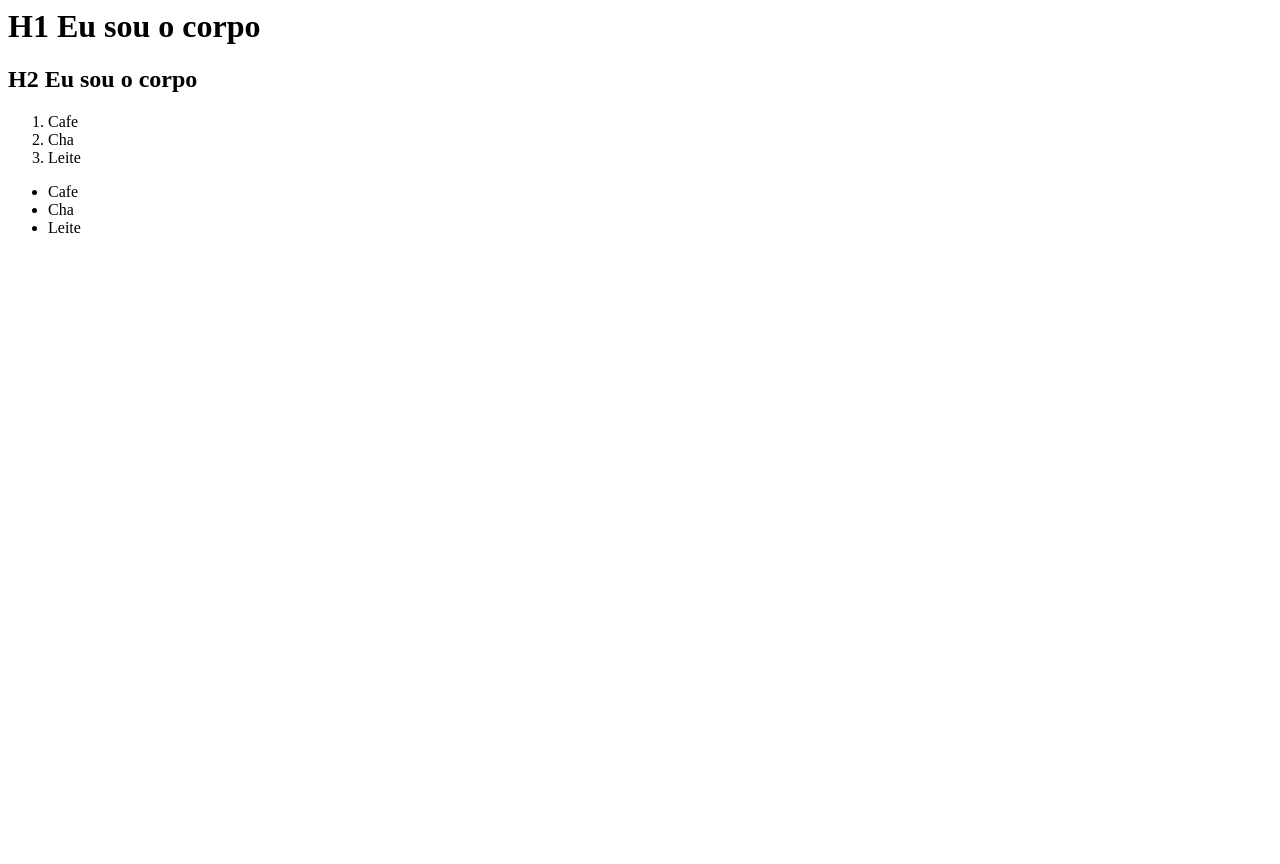
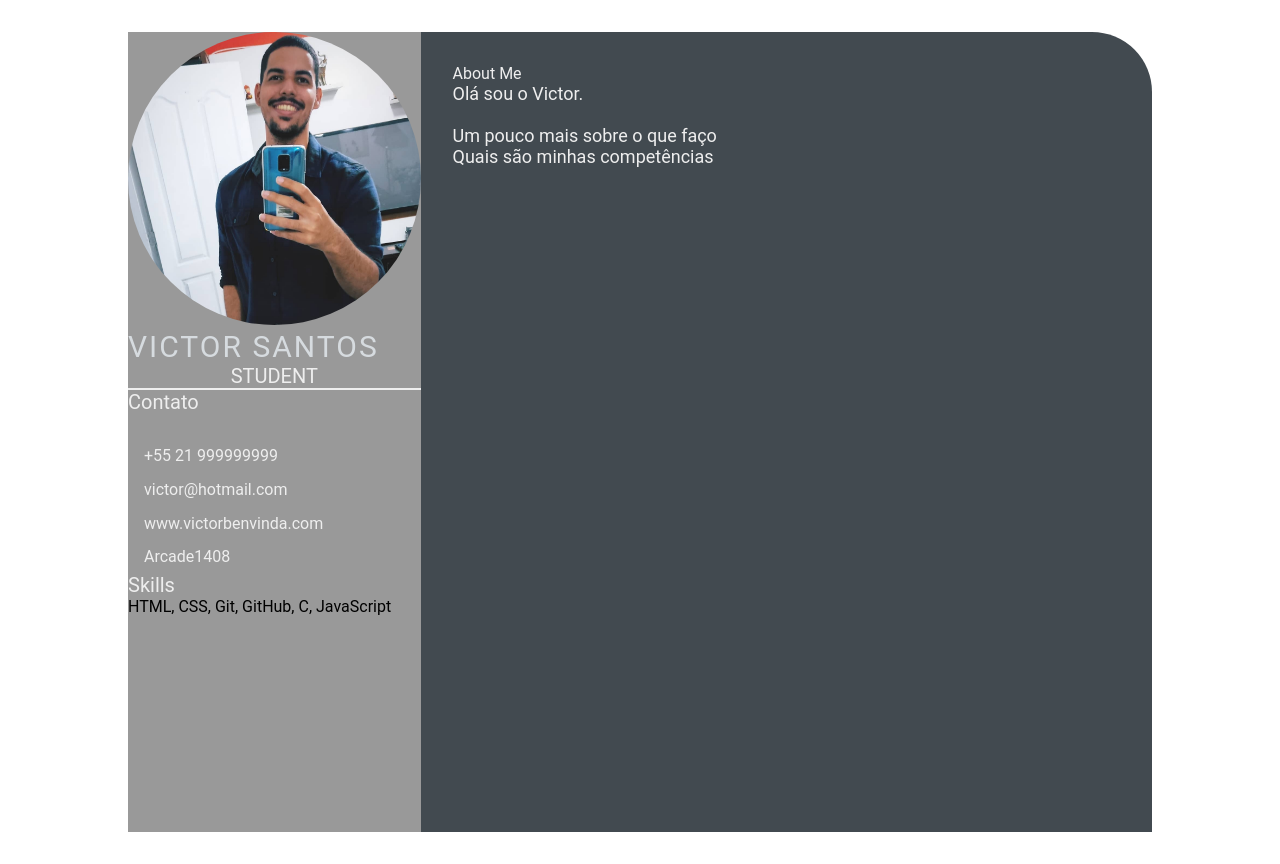
Before and after one commit to Arcade1408/CVjornadadev1408.github.io, a plain HTML site: page index.html in a window 1280 px wide. Before the commit the page ends 800 px from the top, so only its background shows below. Drawn offline with Linux system fonts and the light colour scheme.

Commit message:
Inicio da montagem do curriculo, inserção de foto e estilo com css (#2)

```diff
--- a/index.html
+++ b/index.html
@@ -1,21 +1,53 @@
-<html>
-    <head>
-        <title>
-            Olá, eu sou a cabeça
-        </title>
-    </head>
-    <body>
-        <h1>H1 Eu sou o corpo</h1>
-        <h2>H2 Eu sou o corpo</h2>
-    </body>
-    <ol>
-        <li>Cafe</li>
-        <li>Cha</li>
-        <li>Leite</li>
-    </ol>
-    <ul>
-        <li>Cafe</li>
-        <li>Cha</li>
-        <li>Leite</li>
-    </ul>
+<!DOCTYPE html>
+<html lang="en">
+
+<head>
+    <meta charset="UTF-8">
+    <meta http-equiv="X-UA-Compatible" content="IE=edge">
+    <meta name="viewport" content="width=device-width, initial-scale=1.0">
+    <title>Victor Santos CV</title>
+    <link rel="stylesheet" href="style.css">
+</head>
+<body>
+    <main class="resume-contents">
+        <section class="left-section">
+            <div class="left-section-content">
+                <div class="profile">
+                    <img class="profile-image" src="img/profile-image.jpg" alt="Profile image">
+                    <p class="name">Victor Santos</p>
+                    <p class="profession">Student</p>
+                </div>
+                <div class="contact-info">
+                    <p class="left-title">Contato</p>
+                    <ul>
+                        <li><i class="fa fa-phone"></i>+55 21 999999999</li>
+                        <li><i class="fa fa-envelope"></i>victor@hotmail.com</li>
+                        <li><i class="fa fa-globe"></i>www.victorbenvinda.com</li>
+                        <li><i class="fa fa-github"></i>Arcade1408</li>
+                    </ul>
+                </div>
+                <div class="skills"></div>
+                    <p class="left-title">Skills</p>
+                    <ul>
+                        <li>
+                            <p>HTML, CSS, Git, GitHub, C, JavaScript</p>
+                        </li>
+                    </ul>
+            </div>
+        </section>
+        <section class="right-section">
+            <div class="right-section-contents">
+                <section class="about gap">
+                    <div class="right-title">About Me</div>
+                    <p class="about-me-contents">
+                        Olá sou o Victor.<br>
+                        <br> Um pouco mais sobre o que faço
+                        <br> Quais são minhas competências
+                    </p>
+                </section>
+            </div>
+        </section>
+    </main>
+</body>
+
 </html>
--- /dev/null
+++ b/style.css
@@ -0,0 +1,103 @@
+* {
+    margin: 0;
+    padding: 0;
+    box-sizing: border-box;
+    list-style: none;
+    font-family: 'Roboto', sans-serif;
+}
+
+.resume-contents {
+    min-height: 100vh;
+    width: 80%;
+    margin: 2rem auto;
+    display: grid;
+    grid-template-columns: repeat(7, 1fr);
+}
+
+.left-section {
+    grid-column: span 2;
+    height: 100%;
+    background-color: #999999;
+}
+
+.right-section {
+    grid-column: span 5;
+    height: 100%;
+    background-color: #424a50;
+    border-radius: 0px 60px 0px 0px;
+}
+
+.left-section-contents{
+    padding: 2rem 2rem;
+}
+
+.profile {
+    width: 100%;
+    border-bottom: 2px solid #eeeeee;
+}
+
+.profile .profile-image {
+    width: 100%;
+    border-radius: 100%;
+}
+
+.name {
+    color: #D6DBDF;
+    font-size: 30px;
+    letter-spacing: 2px;
+    text-transform: uppercase;
+}
+
+.profession {
+    color: #eeeeee;
+    font-size: 20px;
+    text-transform: uppercase;
+    text-align: center;
+}
+
+/* .contact-info { border-bottom: 2px solid #1B2631; } */
+.left-title {
+    color: #eeeeee;
+    font-size: 20px;
+}
+
+.contact-info ul {
+    padding-top: 1.5rem;
+}
+
+.contact-info ul li,
+.references ul li {
+    padding: .4rem 0;
+    color: #eeeeee;
+}
+
+.contact-info ul li i,
+.references ul li i {
+    padding-right: 1rem;
+    font-size: 18px;
+    color: #eeeeee;
+}
+
+.skills ul {
+    padding-top: 1.5rem;
+}
+.skills ul li p {
+    padding: .4rem 0;
+    color: #eeeeee;
+}
+
+.right-section-contents {
+    padding: 2rem 2rem;
+}
+
+.right-title {
+    color: #eeeeee;
+}
+
+.gap {
+    padding-bottom: 2rem;
+}
+.about-me-contents {
+    font-size: 18px;
+    color: #eeeeee;
+}
```
Also changed, not shown: img/profile-image.jpg (added).
